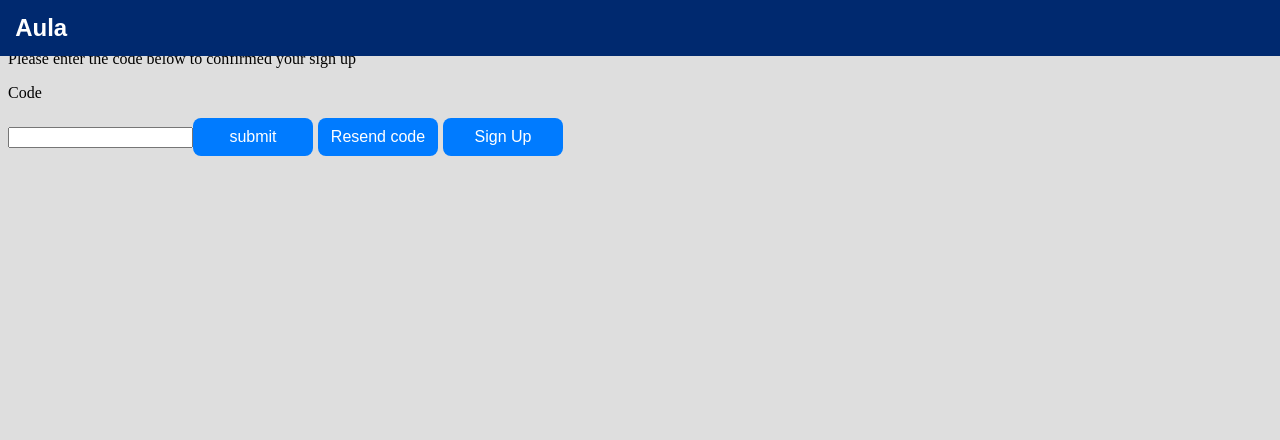
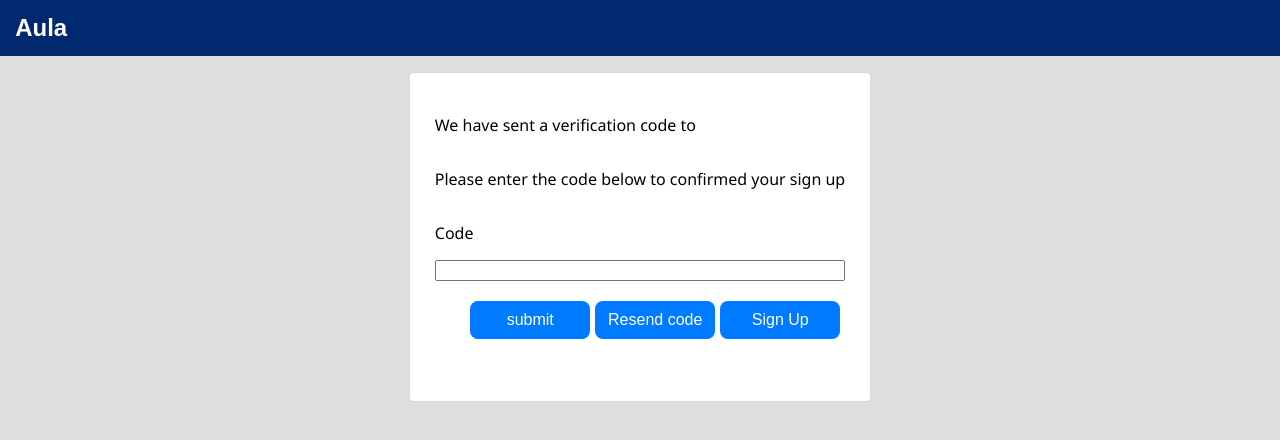
Before and after one commit to sc20jpj/aula-frontend, a React (Vite) app: page /incomplete in a window 1280 px wide. Shown: the top 440 px of the page. Built offline with nearby package versions, Linux system fonts and the light colour scheme; what aws-amplify would draw is missing.

Commit message:
hotfix codes

```diff
--- a/src/components/LoggedInWrapper/LoggedInWrapper.tsx
+++ b/src/components/LoggedInWrapper/LoggedInWrapper.tsx
@@ -136,7 +136,7 @@ function LoggedInWrapper(props: LoggedInWrapperProps) {
 
                             ) : (
                                 <NavBar links={navBarLinks} profile_name={
-                                    userState?.name
+                                    userState?.nickname
                                 } />
 
                             )}
--- a/src/components/PointsBox/PointsBox.tsx
+++ b/src/components/PointsBox/PointsBox.tsx
@@ -12,7 +12,7 @@ function PointsBox(props: PointsBoxProps) {
 
     return (
         <div className={styles.circleBox}>
-            <span>{points}</span>
+            <span>{points ?  points : 0}</span>
         </div>
     );
 }
--- a/src/components/ProfilePage/ProfilePage.tsx
+++ b/src/components/ProfilePage/ProfilePage.tsx
@@ -11,6 +11,7 @@ interface ProfilePage {
 
 function ProfilePage(props: ProfilePage) {
     const { badges, user } = props;
+
 
     return (
         <div >
@@ -30,9 +31,10 @@ function ProfilePage(props: ProfilePage) {
                 <>
                     <h2>Badges</h2>
 
-
+                    {badges.length > 0 ? (
                         <AccordionContainer title='Badges'>
                             <div className={styles.imageGroup}>
+
                                 {badges.map((badge, key) => (
                                     <div className={styles.badgeContainer} key={key}>
                                         <BadgeImage s3_url={badge.file.s3_url} />
@@ -46,7 +48,9 @@ function ProfilePage(props: ProfilePage) {
                             </div>
 
                         </AccordionContainer>
-
+                    ) : (
+                        <p>You have no badges yet </p>
+                    )}
 
                 </>
 
--- a/src/components/UserTable/UserModuleTable.tsx
+++ b/src/components/UserTable/UserModuleTable.tsx
@@ -37,13 +37,14 @@ function UserModuleTable(props: UserModuleTableProps) {
                     {
 
                         sortedUsers.map((user, index) => (
+
                             <tr key={index} className={index % 2 === 0 ? styles.lightBlueRow : styles.lighterBlueRow}>
 
                                 <td>{index + 1}</td>
                                 <td>{user.nickname}</td>
                                 <td className={styles.pointsBoxContainer}>
                                     <PointsBox
-                                        points={user.user_module.points}
+                                        points={user.user_module.points !== null? user.user_module.points  : 0 }
                                     />
                                 </td>
                             </tr>
--- a/src/views/VerificationCode/VerificationCode.tsx
+++ b/src/views/VerificationCode/VerificationCode.tsx
@@ -12,7 +12,7 @@ import { ConfirmSignInInput, ConfirmSignUpInput, ResendSignUpCodeInput } from 'a
 import TextInput from '@components/Inputs/TextInput/TextInput';
 import { API } from '@lib/APi';
 import NavBar from '@components/NavBar/NavBar';
-
+import styles from "@views/SignIn/SignIn.module.scss"
 function VerficationCode() {
 
     const dispatch = useAppDispatch()
@@ -90,18 +90,25 @@ function VerficationCode() {
     return (
         <>
             <NavBar></NavBar>
+            <div className={styles.authContainer}>
+                <div className={styles.auth}>
 
                     <p>We have sent a verification code to {state.checkEmail}</p>
                     <p>Please enter the code below to confirmed your sign up {state.checkEmail}</p>
 
                     <NumberInput title='Code' onChange={(value) => dispatch(setCode(value))}></NumberInput>
-
+                    <div className={styles.buttonContainer}>
                         <Button title="submit" onClick={() => handleCheckClick()}></Button>
 
                         <Button title="Resend code" onClick={() => handleResend()}></Button>
                         <Button title="Sign Up" onClick={() => navigate(RoutesChoice.SignUp)}></Button>
 
+                    </div>
+
                     <p>{error}</p>
+
+                </div>
+            </div>
         </>
     )
 }
```
Lines whose indentation alone changed are shown as unchanged.
